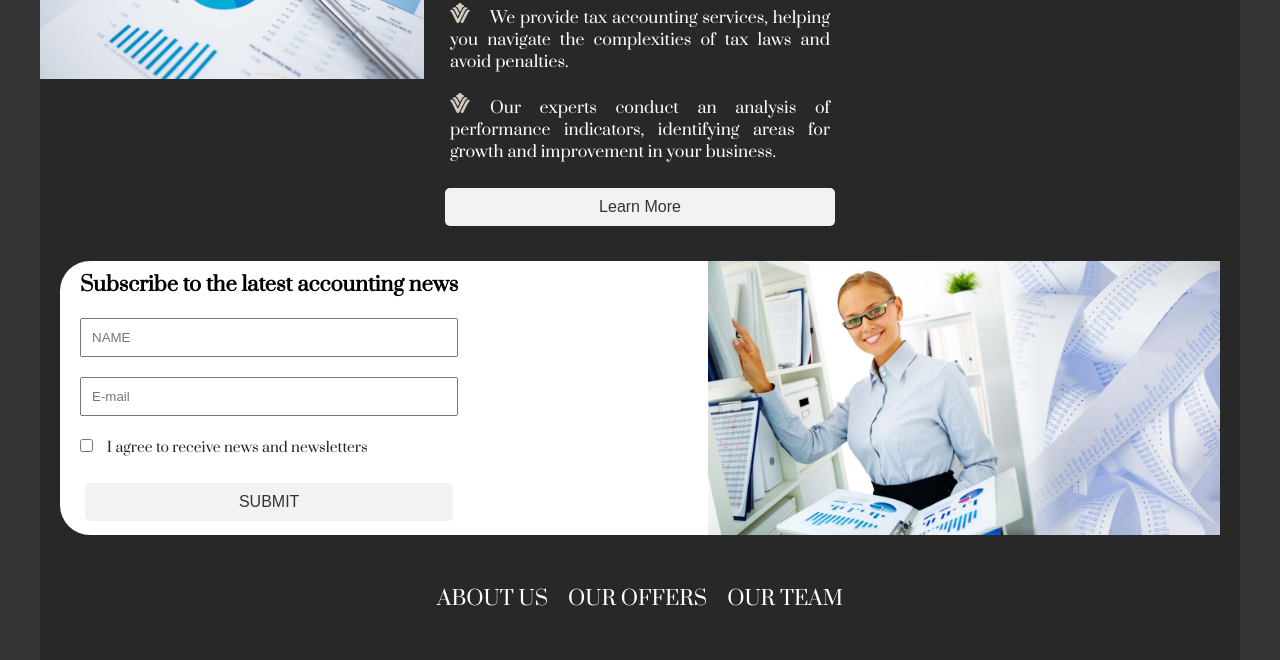
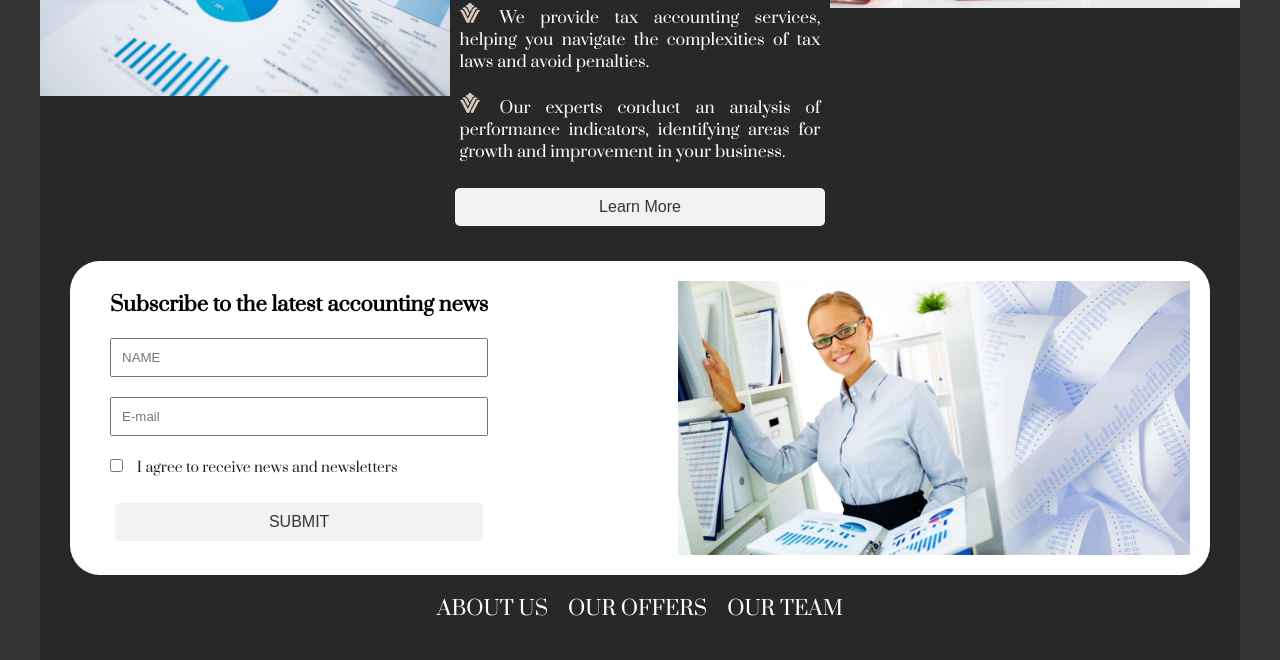
Before and after one commit to IrinaTab/site-intern-test, a plain HTML site: page index.html in a window 1280 px wide. Shown: the part 652-1312 px from the top of the page. Drawn offline with Linux system fonts and the light colour scheme; a web font is replaced by a local one.

Commit message:
fixed adaptive

```diff
--- a/styles.css
+++ b/styles.css
@@ -118,7 +118,7 @@ body {
     justify-content: space-between;
 }
 .content__img {
-    max-width: 30vw;
+    max-width: 32vw;
 }
 .content__wrapper {
     display: flex;
@@ -138,7 +138,6 @@ body {
 }
 .form__box {
     background-color: #282829;
-    padding-bottom: 30px;
 
 
 }
@@ -148,8 +147,9 @@ body {
     justify-content: space-between;
     background-color: #ffff;
     border-radius: 30px;
-    margin-left: 20px;
-    margin-right: 20px;
+    margin-left: 30px;
+    margin-right: 30px;
+    padding: 20px;
 
 }
 .form {
@@ -225,6 +225,28 @@ body {
 .footer__text {
     font-size: 14px;
 }
+@media (max-width: 2560px) {
+    .center {
+        padding-left: calc(50% - 900px);
+        padding-right: calc(50% - 900px);
+    }
+    .center__margin {
+        margin-left: calc(50% - 900px);
+        margin-right: calc(50% - 900px);
+    }
+}
+@media (max-width: 1440px) {
+    .center {
+        padding-left: calc(50% - 600px);
+        padding-right: calc(50% - 600px);
+    }
+    .center__margin {
+        margin-left: calc(50% - 600px);
+        margin-right: calc(50% - 600px);
+    }
+}
+
+
 @media (max-width: 1024px) {
     .center {
         padding-left: calc(50% - 500px);
```
